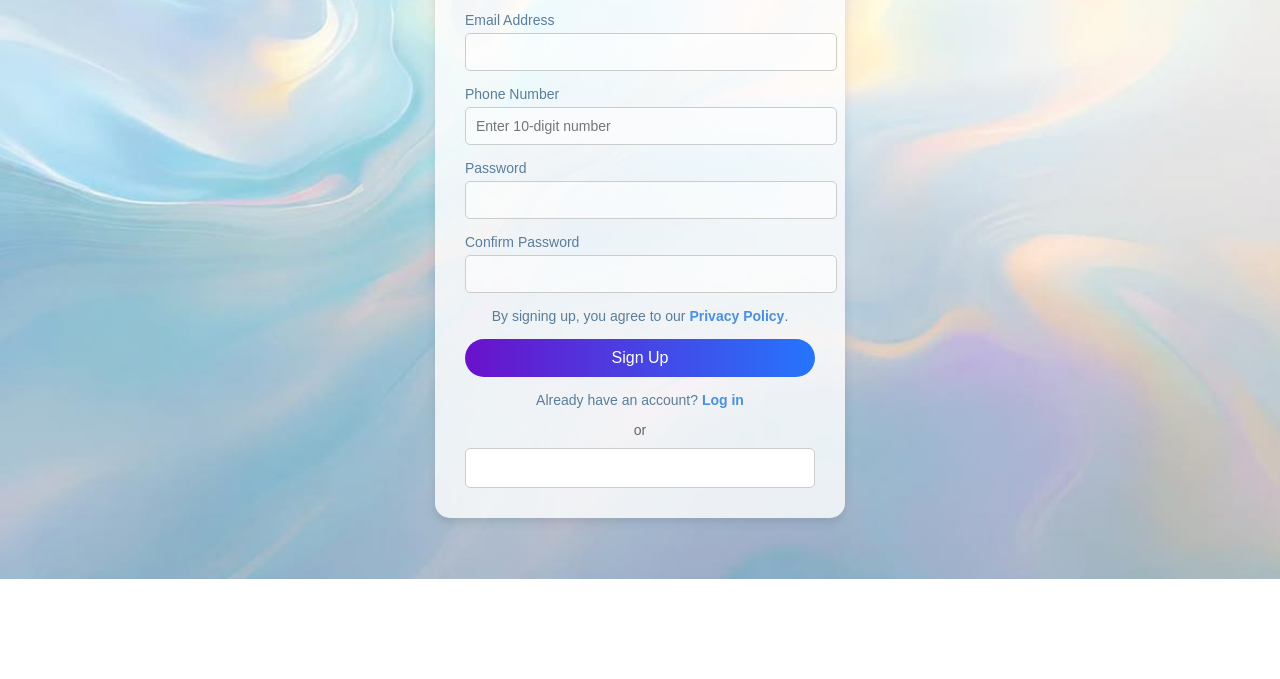
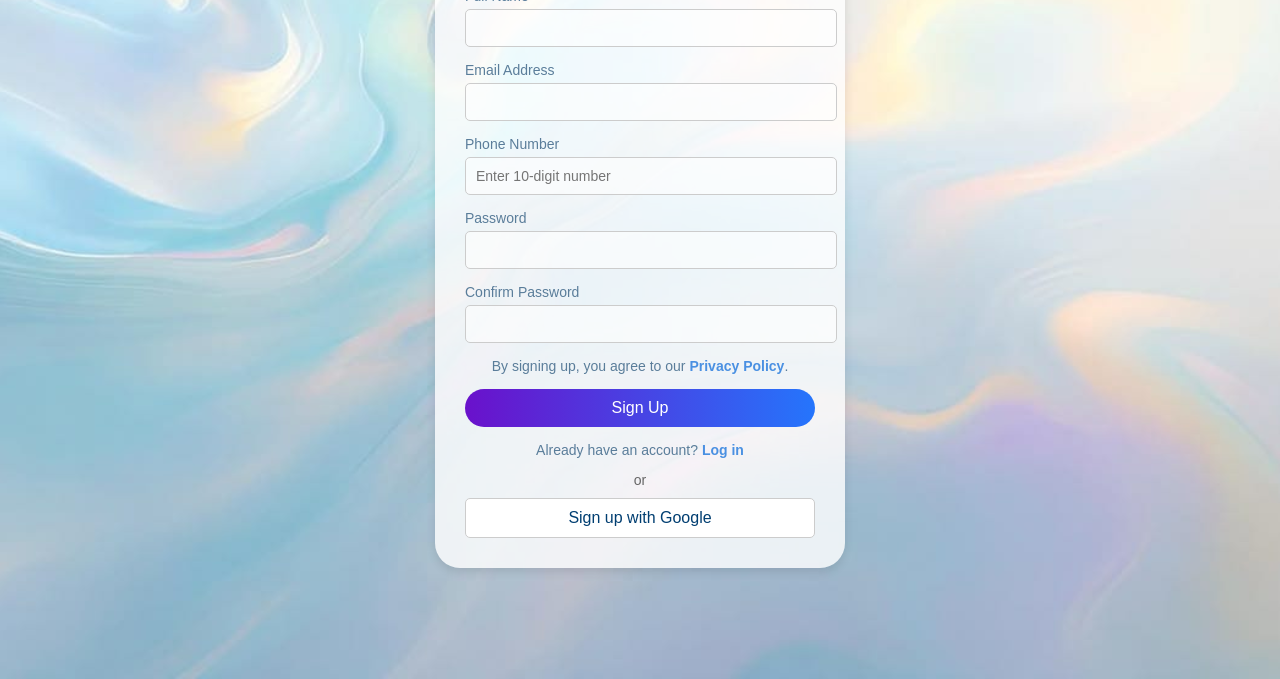
Before and after one commit to Zunairah-k/OpenLearn-Hub, a plain HTML site: page signup.html in a window 1280 px wide. Shown: the part 221-900 px from the top of the page. Before the commit the page ends 800 px from the top, so only its background shows below. Drawn offline with Linux system fonts and the light colour scheme.

Commit message:
modified

```diff
--- a/signup.css
+++ b/signup.css
@@ -7,13 +7,16 @@ body {
     height: 100vh;
     background: url('sign-in.jpeg') no-repeat center center/cover;
     margin: 0;
+    padding: 20px;
+    gap: 20px;
 }
 
 /* Sign-Up Container */
 .signup-container {
     background: rgba(255, 255, 255, 0.8);
     padding: 30px;
-    border-radius: 15px;
+    margin: 20px auto;
+    border-radius: 25px;
     width: 350px;
     text-align: center;
     box-shadow: 0px 4px 10px rgba(0, 0, 0, 0.1);
@@ -103,6 +106,8 @@ button:hover {
     background: white;
     cursor: pointer;
     transition: 0.3s;
+    color: rgb(0, 62, 113);
+
 }
 
 .google-btn:hover{
@@ -115,3 +120,14 @@ button:hover {
     font-size: 14px;
     color: #666;
 }
+@media (min-width: 1000px) and (max-width: 1400px) {  /* Target Nest Hub & similar sizes */
+    .signup-container {
+        max-width: 350px; /* Prevent stretching */
+        padding: 30px;
+        margin: 50px auto; /* Force spacing */
+    }
+
+    body {
+        padding: 50px; /* Ensures background has space */
+    }
+}
```
